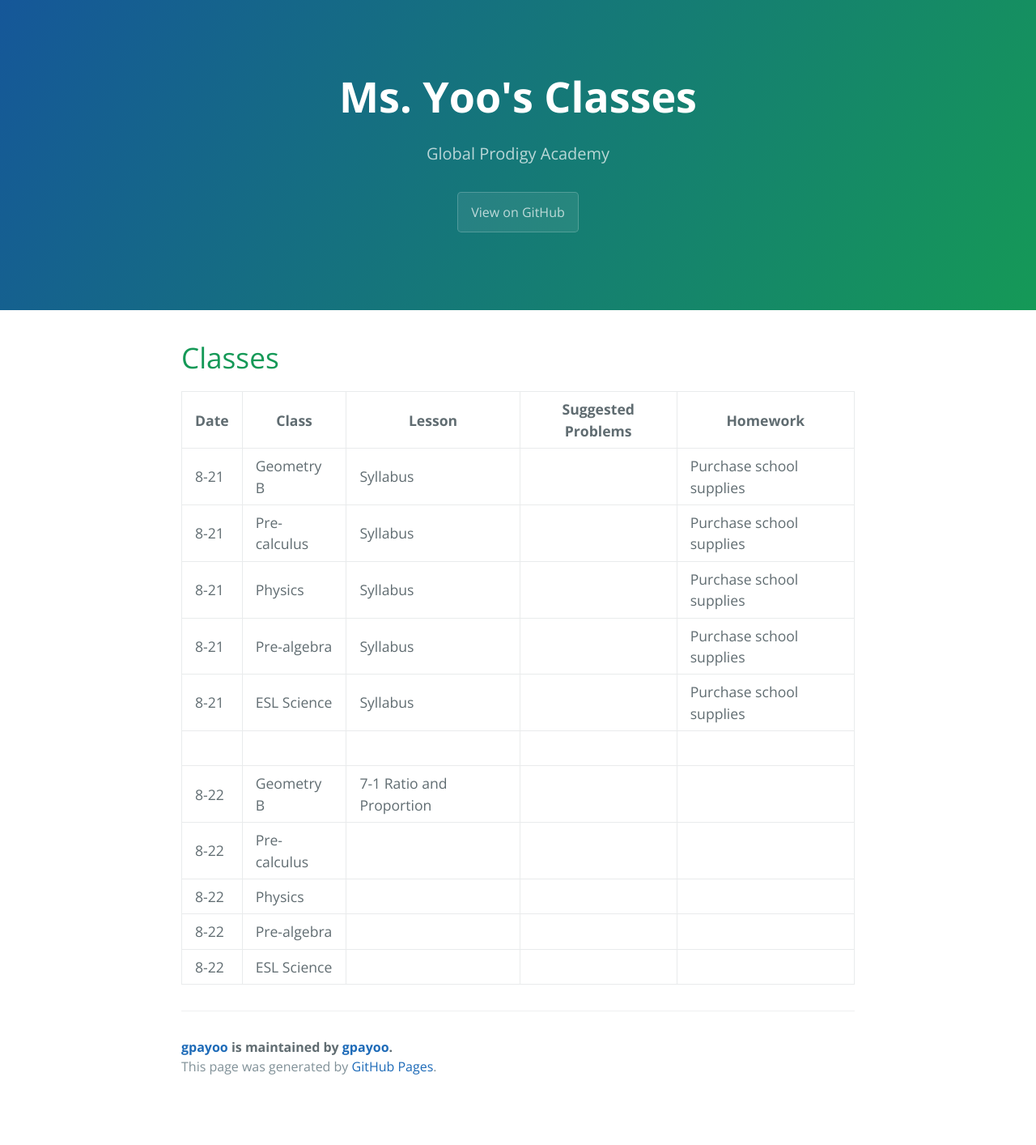
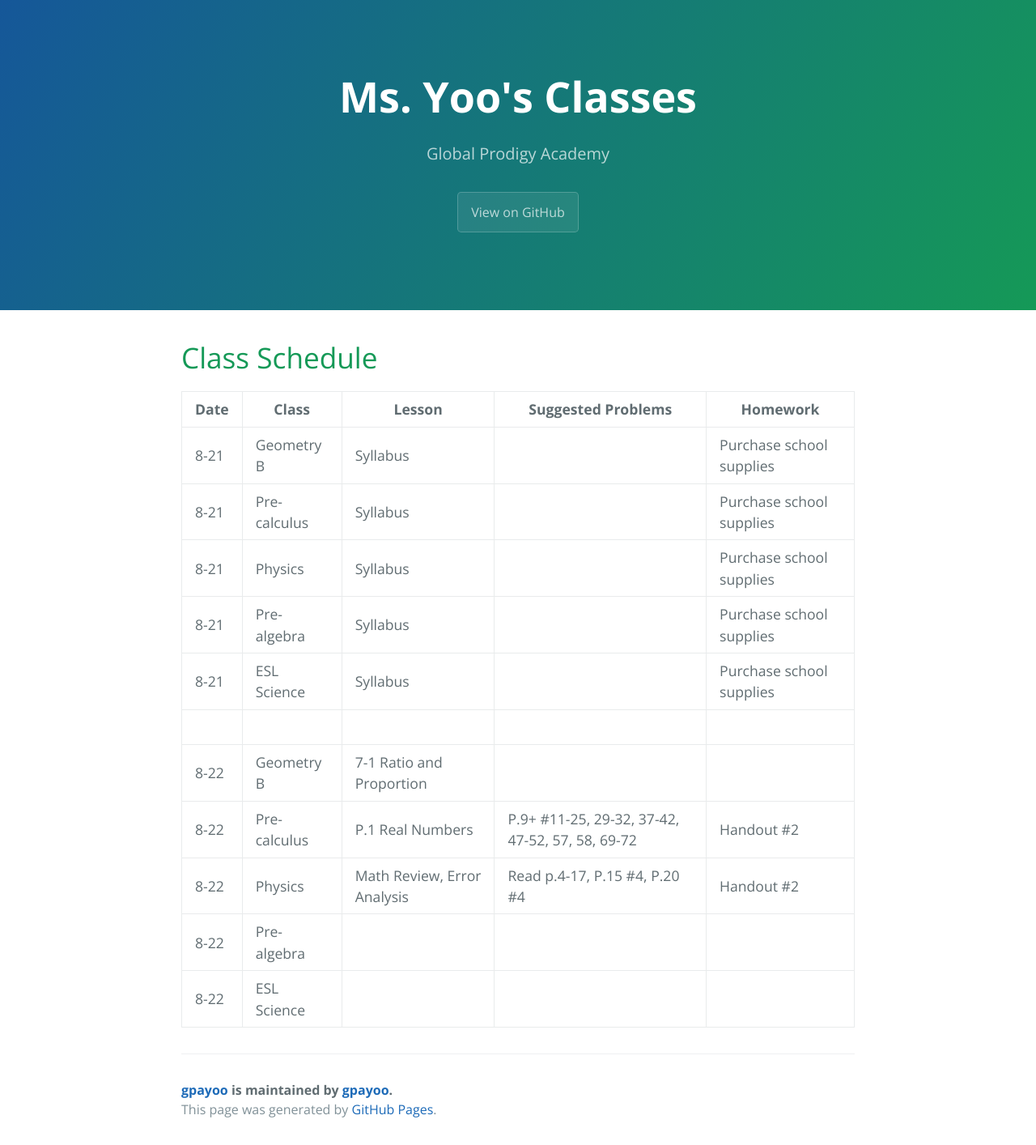
Before and after one commit to gpayoo/gpayoo, a Jekyll site: the page built from index.md, in a window 1280 px wide. Shown: the whole page at 81% size. Built offline with Jekyll 4.4.1, drawn with Linux system fonts in a browser that asks for light colours; our own code applies the rules of GitHub Pages for plain Markdown files; before the commit the page ends 1361 px from its top, so only the background shows below that.

Commit message:
Update index.md

```diff
--- a/index.md
+++ b/index.md
@@ -2,7 +2,7 @@
 layout: default
 ---
 
-# [](#header-1) Classes
+# [](#header-1) Class Schedule
 
 
 | Date | Class | Lesson | Suggested Problems | Homework |
@@ -14,7 +14,7 @@ layout: default
 | 8-21 | ESL Science | Syllabus    | | Purchase school supplies
 |      |             |             | |
 | 8-22 | Geometry B | 7-1 Ratio and Proportion |
-| 8-22 | Pre-calculus |
-| 8-22 | Physics |
+| 8-22 | Pre-calculus | P.1 Real Numbers | P.9+ #11-25, 29-32, 37-42, 47-52, 57, 58, 69-72 | Handout #2
+| 8-22 | Physics | Math Review, Error Analysis | Read p.4-17, P.15 #4, P.20 #4 | Handout #2 |
 | 8-22 | Pre-algebra |
 | 8-22 | ESL Science |
```
